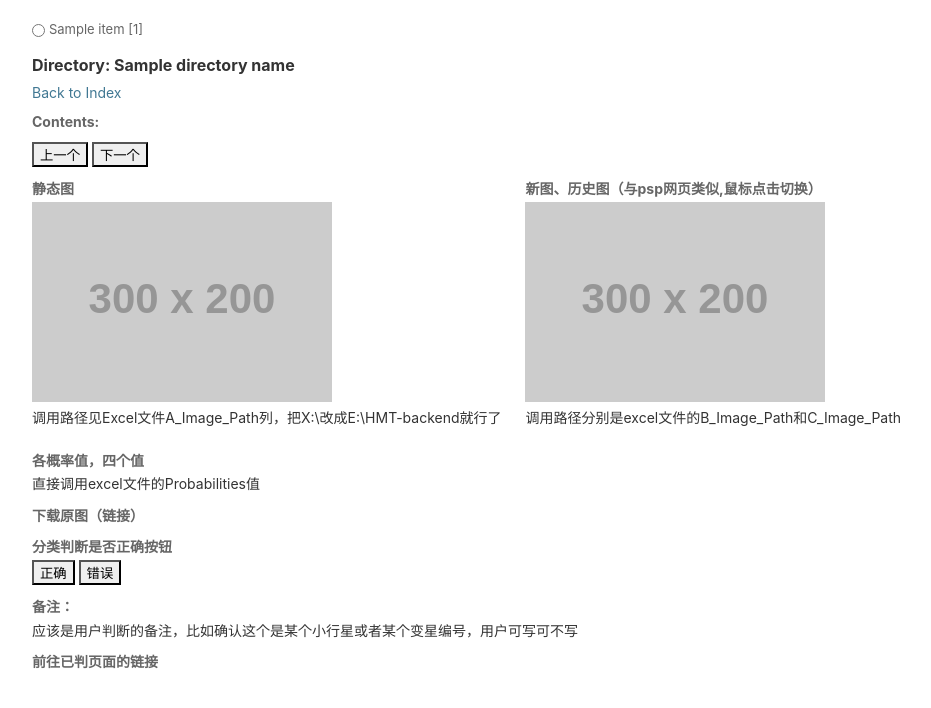
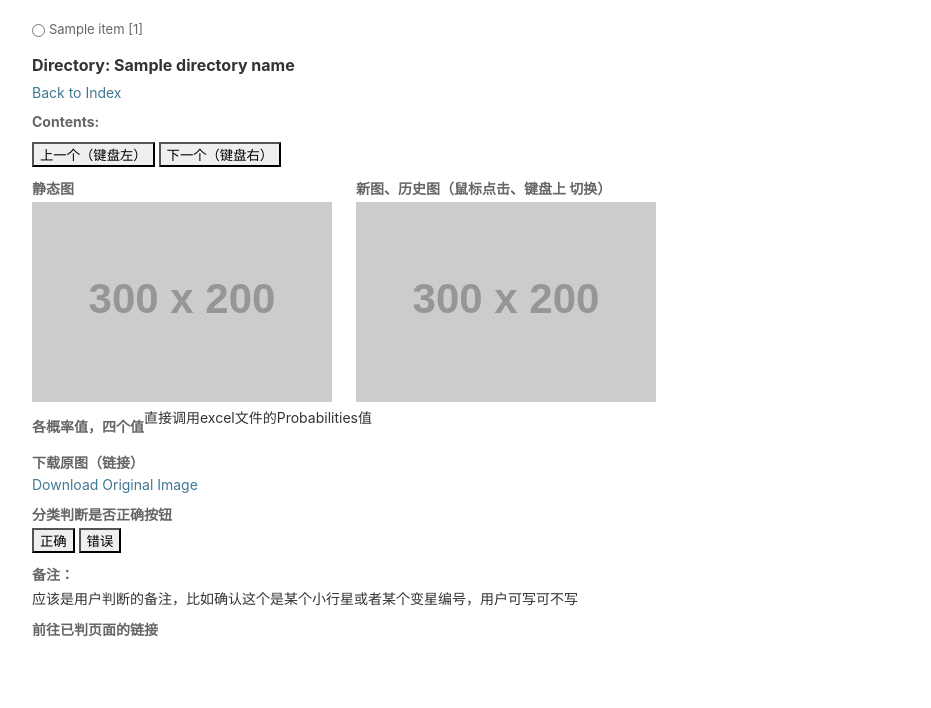
Before and after one commit to 278261631/ai_select, a Django app: template djangoProject/ai_select/templates/directory_detail.html in a window 1280 px wide. Shown: the part 49-757 px from the top of the page, without its empty margins (8-939 px from the left). Run offline with Django 4.2, Linux system fonts and the light colour scheme; the template is opened without the code that fills it: most values are stand-ins (such as "Sample title", 1, 10 or a date in 2020); grey boxes labelled with a size stand in for pictures from a placeholder-image service; some libraries are stand-ins or nearby versions.

Commit message:
download 和概率

```diff
--- a/djangoProject/ai_select/templates/directory_detail.html
+++ b/djangoProject/ai_select/templates/directory_detail.html
@@ -31,6 +31,82 @@
                 if (columnValue === '' || columnValue === row[Object.keys(row)[2]]) {
                      console.log("navigate "  + " " + current_index);
                      $('#column-content').append('<li>' + row[Object.keys(row)[0]] + " " + row[Object.keys(row)[0]] + '</li>');
+                     // 获取概率值
+                     let probabilities = row["Probabilities"];
+                     console.log("Probabilities:", probabilities);
+
+                     // 检查 probabilities 是否为字符串并转换为数组
+                     if (typeof probabilities === 'string') {
+                         // 替换probabilities 的 '  为 ''
+                         probabilities = probabilities.replace(/'/g, '"');
+                         console.log("Replaced probabilities:", probabilities);
+
+                         try {
+                             probabilities = JSON.parse(probabilities);
+                         } catch (e) {
+                             console.error("Error parsing probabilities JSON:", e);
+                             probabilities = [];
+                         }
+                     }
+                     console.log("Probabilities:", probabilities);
+                     // 显示概率值
+                     const probabilitiesContainer = $('.Probabilities-container');
+                     probabilitiesContainer.empty();
+                      // probabilities 是一个json对象，包含四个概率值 获取它们并转换为数字
+                     let probabilitiesArray = [
+                         parseFloat(probabilities.false),
+                         parseFloat(probabilities.B),
+                         parseFloat(probabilities.C),
+                         parseFloat(probabilities.D)
+                     ];
+                     console.log(parseFloat(probabilities.false))
+                     console.log(parseFloat(probabilities.line))
+                     console.log(parseFloat(probabilities.review))
+                     console.log(parseFloat(probabilities.true))
+                     let p_false  = parseFloat(probabilities.false)
+                     let p_line   = parseFloat(probabilities.line)
+                     let p_review = parseFloat(probabilities.review)
+                     let p_true   = parseFloat(probabilities.true)
+                     const color_false = `rgba(255, 0, 0, 1)`; // 使用红色，透明度固定为1
+                     probabilitiesContainer.append(`
+                         <div>
+                             <div style="width: ${p_false*4 +80}px; height: 20px; background-color: ${color_false};"></div>
+                             <span>false：${p_false.toFixed(2)}</span>
+                         </div>
+                     `);
+                     const color_line = `rgba(200, 200, 0, 1)`; // 使用绿色，透明度固定为1
+                     probabilitiesContainer.append(`
+                         <div>
+                             <div style="width: ${p_line*4 +80}px; height: 20px; background-color: ${color_line};"></div>
+                             <span>line：${p_line.toFixed(2)}</span>
+                         </div>
+                     `);
+                     const color_review = `rgba(0, 0, 255, 1)`; // 使用蓝色，透明度固定为1
+                     probabilitiesContainer.append(`
+                         <div>
+                             <div style="width: ${p_review*4 +80}px; height: 20px; background-color: ${color_review};"></div>
+                             <span>review：${p_review.toFixed(2)}</span>
+                         </div>
+                     `);
+                     const color_true = `rgba(0, 200, 0, 1)`; // 使用灰色，透明度固定为1
+                     probabilitiesContainer.append(`
+                         <div>
+                             <div style="width: ${p_true*4 +80}px; height: 20px; background-color: ${color_true};"></div>
+                             <span>true：${p_true.toFixed(2)}</span>
+                         </div>
+                     `);
+
+
+                     //在download-container 中给出下载图片的链接， 链接是row["Download_Path"]
+                     const fileName = row["Download_Path"].split('\\').pop().split('/').pop(); // 兼容 Windows 和 Unix 路径分隔符
+                     $('.download-container').empty();
+                     $('.download-container').append(`
+                         <a href="${row["Download_Path"]}" target="_blank">
+                             <button class="btn btn-primary">下载 ${fileName}</button>
+                         </a>
+                     `);
+
+
 
                      // 新增代码：通过AJAX请求获取静态图路径
                      $.ajax({
@@ -146,10 +222,12 @@
             </div>
         </div>
         <div id="content" class="flex">
-            <form>
+            <form style="display: flex; flex-direction: row;">
                 {% for item, count in third_column.items %}
-                    <input type="radio" id="{{ item }}" name="third_column" value="{{ item }}" onclick="showColumn(this.value)">
-                    <label for="{{ item }}">{{ item }} [{{ count }}]</label><br>
+                    <div style="margin-right: 10px;">
+                        <input type="radio" id="{{ item }}" name="third_column" value="{{ item }}" onclick="showColumn(this.value)">
+                        <label for="{{ item }}">{{ item }} [{{ count }}]</label>
+                    </div>
                 {% endfor %}
             </form>
 
@@ -162,41 +240,38 @@
                 </ul>
 
                 <!-- 新增的按钮 -->
-                <button onclick="navigate('prev')">上一个</button>
-                <button onclick="navigate('next')">下一个</button>
+                <button onclick="navigate('prev')">上一个（键盘左）</button>
+                <button onclick="navigate('next')">下一个（键盘右）</button>
                 <!-- 新增的图片设计内容 -->
                 <div class="image-container">
                     <div style="display: inline-block; margin-right: 20px;">
                         <h3>静态图</h3>
                         <img id="static-image" src="https://placehold.co/300x200" alt="Static Image">
-                        <p>调用路径见Excel文件A_Image_Path列，把X:\改成E:\HMT-backend就行了</p>
                     </div>
                     <div style="display: inline-block;">
-                        <h3>新图、历史图（与psp网页类似,鼠标点击切换）</h3>
+                        <h3>新图、历史图（鼠标点击、键盘上 切换）</h3>
                         <img id="new-image" src="https://placehold.co/300x200" alt="New Image">
                         <img id="hist-image" src="https://placehold.co/300x200" alt="New Image">
-
-                        <p>调用路径分别是excel文件的B_Image_Path和C_Image_Path</p>
                     </div>
                 </div>
 
-                <div class="image-container">
+                <div class="Probabilities-container" style="display: flex; flex-direction: row;">
                     <h3>各概率值，四个值</h3>
                     <p>直接调用excel文件的Probabilities值</p>
                 </div>
 
-                <div class="image-container">
+                <div class="download-container">
                     <h3>下载原图（链接）</h3>
-{#                    <a href="{% url 'download_image' %}" download>Download Original Image</a>#}
+                    <a href="" download>Download Original Image</a>
                 </div>
 
-                <div class="image-container">
+                <div class="true-false-container">
                     <h3>分类判断是否正确按钮</h3>
                     <button onclick="alert('Correct')">正确</button>
                     <button onclick="alert('Incorrect')">错误</button>
                 </div>
 
-                <div class="image-container">
+                <div class="image-comment-container">
                     <h3>备注：</h3>
                     <p>应该是用户判断的备注，比如确认这个是某个小行星或者某个变星编号，用户可写可不写</p>
                 </div>
```
